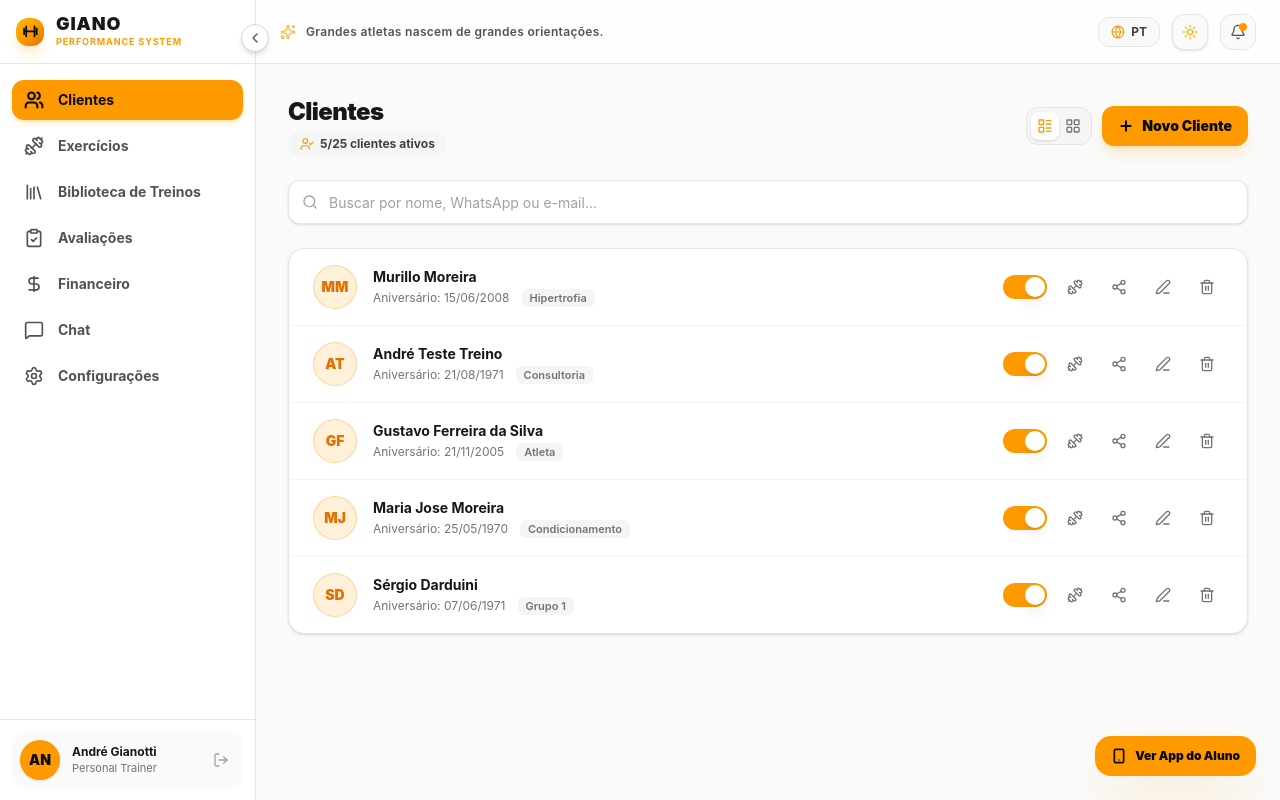
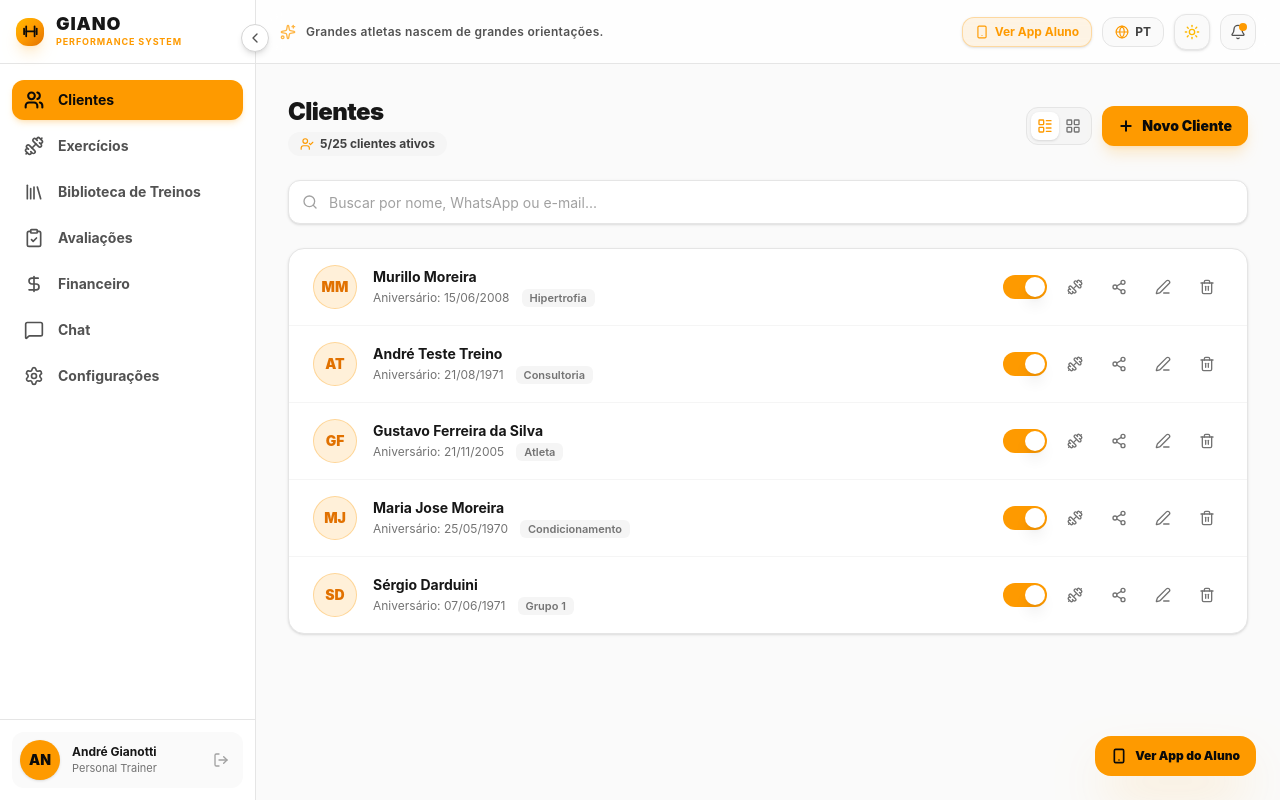
Before and after one commit to sousalopesgianotti-cmd/appgiano, a React (Vite) app: page / in a window 1280 px wide. Built offline with nearby package versions, Linux system fonts and the light colour scheme.

Commit message:
feat: adicionar atalho para alternar entre painel web e app do aluno no cabeçalho

```diff
--- a/src/App.tsx
+++ b/src/App.tsx
@@ -222,7 +222,14 @@ export function App() {
           {/* Área Central de Conteúdo */}
           <div className="flex-1 flex flex-col min-w-0">
             {/* Cabeçalho Superior com Frase e Idiomas */}
-            <Header />
+            <Header
+              onOpenAppAluno={() => {
+                setIsMobileView(true);
+                if (typeof window !== 'undefined' && window.history) {
+                  window.history.pushState({}, '', '/app');
+                }
+              }}
+            />
 
             {/* Conteúdo Dinâmico Baseado na Aba */}
             <main className="flex-1 overflow-y-auto">
--- a/src/components/layout/Header.tsx
+++ b/src/components/layout/Header.tsx
@@ -1,7 +1,11 @@
 import React, { useState, useEffect } from 'react';
-import { Sun, Moon, Globe, Bell, Sparkles } from 'lucide-react';
+import { Sun, Moon, Globe, Bell, Sparkles, Smartphone } from 'lucide-react';
 import { useTheme } from '@/contexts/ThemeContext';
 import { useLanguage, type Language } from '@/contexts/LanguageContext';
+
+interface HeaderProps {
+  onOpenAppAluno?: () => void;
+}
 
 const FRASES_MOTIVACIONAIS = [
   "Liberte Seu Potencial. Transforme Vidas. Bem-vindo a Outro Dia de Excelência!",
@@ -14,7 +18,7 @@ const FRASES_MOTIVACIONAIS = [
   "Foco no processo. A alta performance é uma consequência diária.",
 ];
 
-export const Header: React.FC = () => {
+export const Header: React.FC<HeaderProps> = ({ onOpenAppAluno }) => {
   const { theme, toggleTheme } = useTheme();
   const { language, setLanguage } = useLanguage();
   const [fraseIndex, setFraseIndex] = useState(0);
@@ -42,7 +46,18 @@ export const Header: React.FC = () => {
       </div>
 
       {/* Controles da Direita */}
-      <div className="flex items-center gap-3">
+      <div className="flex items-center gap-2.5">
+        {onOpenAppAluno && (
+          <button
+            onClick={onOpenAppAluno}
+            className="flex items-center gap-1.5 px-3 py-1.5 rounded-xl bg-amber-500/10 hover:bg-amber-500/20 border border-amber-500/30 text-amber-500 text-xs font-bold transition-all shadow-sm active:scale-95"
+            title="Visualizar App Mobile do Aluno"
+          >
+            <Smartphone className="size-3.5" />
+            <span className="hidden sm:inline">Ver App Aluno</span>
+          </button>
+        )}
+
         {/* Seletor de Idioma */}
         <div className="relative">
           <button
```
